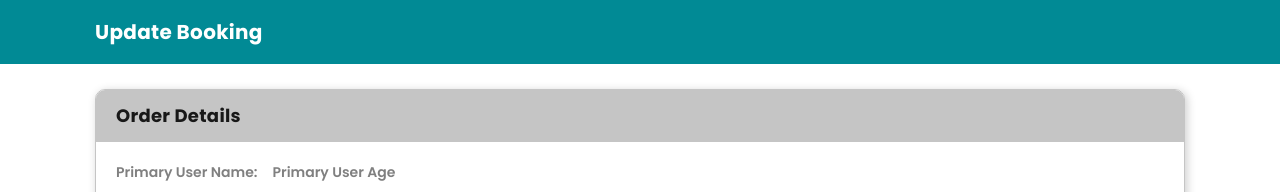
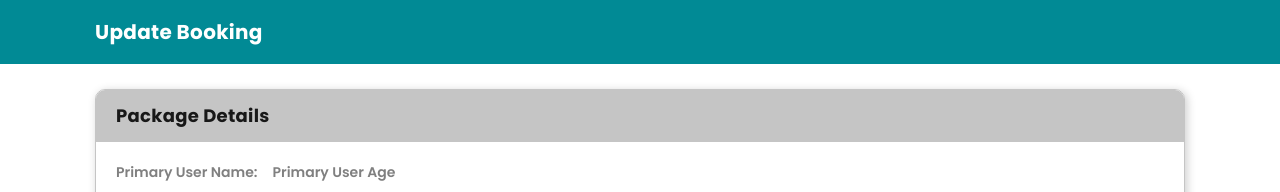
Before and after one commit to aniket-namdeo/SM-phlebo-next, a Next.js app: page /book/step3 in a window 1280 px wide. Shown: the top 192 px of the page. Built offline with nearby package versions, Linux system fonts and the light colour scheme; no server answers.

Commit message:
Order Details Change

```diff
--- a/src/app/book/step2/page.js
+++ b/src/app/book/step2/page.js
@@ -395,7 +395,7 @@ export default function BookStep2() {
           <Row>
             <Col>
               <div className="web-box">
-                <h2 className="box-heading">Order Details</h2>
+                <h2 className="box-heading">Package Details</h2>
                 <div className="box-body">
                     <div>
                       <div>
--- a/src/app/book/step3/page.js
+++ b/src/app/book/step3/page.js
@@ -142,7 +142,7 @@ export default function BookStep3() {
           <Row>
             <Col>
               <div className="web-box">
-                <h2 className="box-heading">Order Details</h2>
+                <h2 className="box-heading">Package Details</h2>
                 <div className="box-body">
                   <Form onSubmit={handleSubmit}>
                     <div className="info-box mb-3">
--- a/src/app/update-booking/step2/page.js
+++ b/src/app/update-booking/step2/page.js
@@ -223,7 +223,7 @@ export default function step2() {
           <Row>
             <Col>
               <div className="web-box">
-                <h2 className="box-heading">Order Details</h2>
+                <h2 className="box-heading">Package Details</h2>
                 <div className="box-body">
                   <Form onSubmit={handleSubmit}>
                     <div className="info-box mb-3">
```
